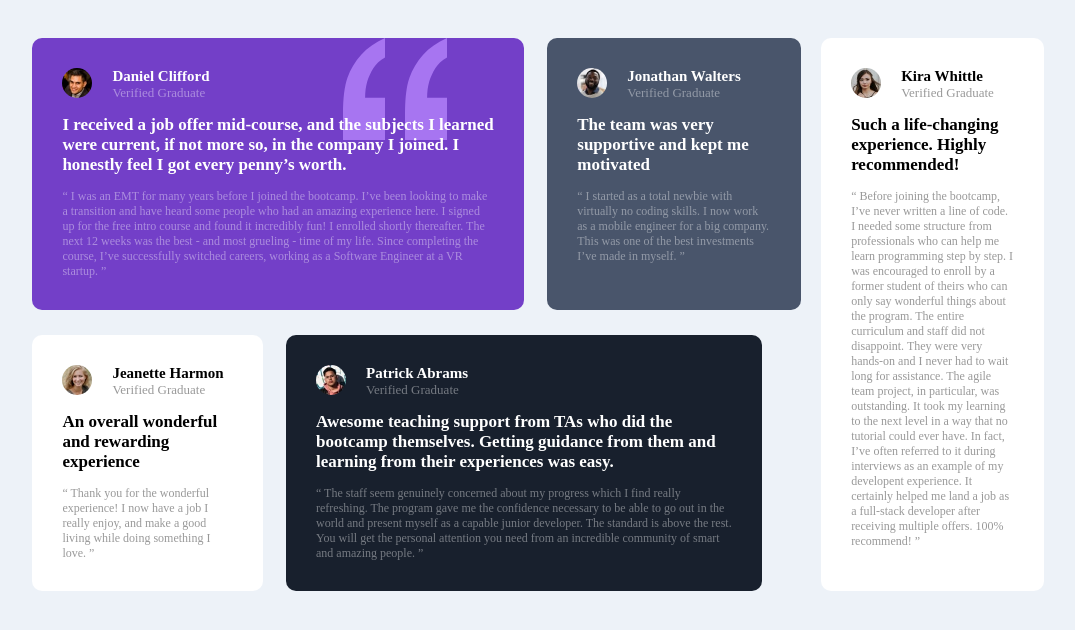
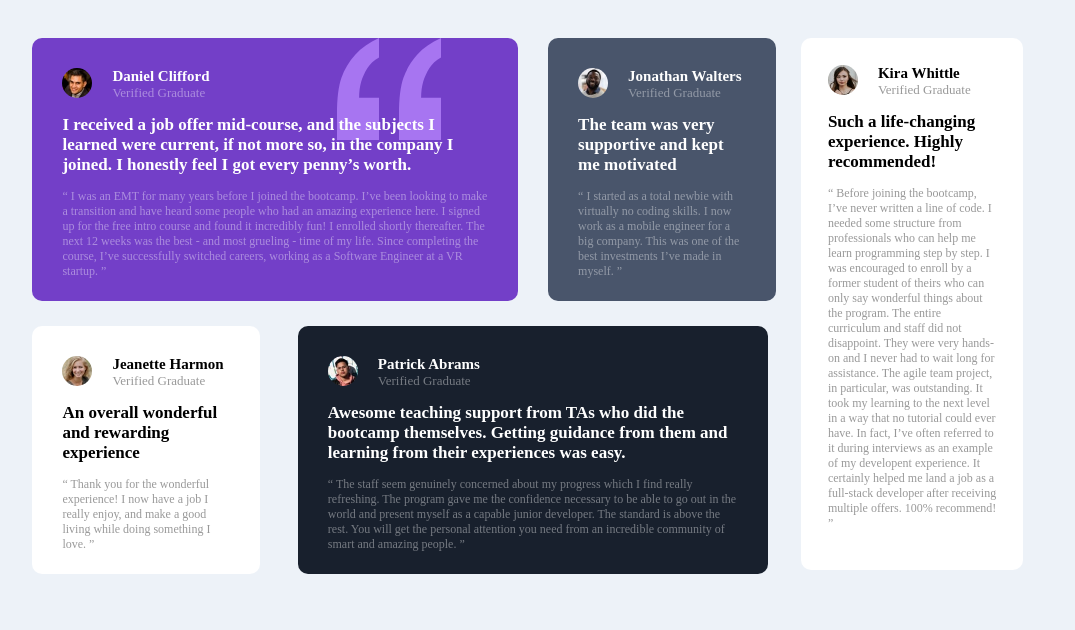
Before and after one commit to saheedibrahim/testimonials-flex-section-main, a plain HTML site: page index.html in a window 1280 px wide. Shown: the whole page, without its empty margins (102-1177 px from the left). Drawn offline with Linux system fonts and the light colour scheme.

```diff
--- a/css/style.css
+++ b/css/style.css
@@ -1,3 +1,6 @@
+*{
+    box-sizing: border-box;
+}
 body {
     background-color: #EDF2F8;
     display: flex;
@@ -6,24 +9,22 @@ body {
 #inner-body {
     display: flex;
     width: 80%;
-    box-sizing: border-box;
     margin-top: 30px;
 }
 #left-side {
     display: flex;
     flex-wrap: wrap;
-    width: 76%;
-    box-sizing: border-box;
-    margin-right: 2%;
+    width: 75%;
+    margin-right: 1%;
 
 }
 #right-side {
     width: 22%;
+    margin-left: 0;
 }
 #left-side > div {
     padding: 30px;
     padding-bottom: 10px;
-    box-sizing: border-box;
     border-radius: 10px;
 }
 @media (max-width: 600px) {
@@ -74,20 +75,20 @@ h2 {
     background-position: 80% 0%;
     background-color: #733FC8;
     width: 64%;
-    margin-right: 3%;
+    margin-right: 4%;
     margin-bottom: 25px;
     color: white;
 }
 #jonathan{
     background-color: #49556B;
-    width: 33%;
+    width: 30%;
     margin-bottom: 25px;
     color: white;
 }
 #jeanette{
     background-color: #FFFFFF;
     width: 30%;
-    margin-right: 3%;
+    margin-right: 5%;
 }
 #patrick{
     background-color: #18202D;
@@ -96,6 +97,6 @@ h2 {
 }
 #kira{
     background-color: #FFFFFF;
-    padding: 30px;
+    padding: 27px;
     border-radius: 10px;
 }
```
